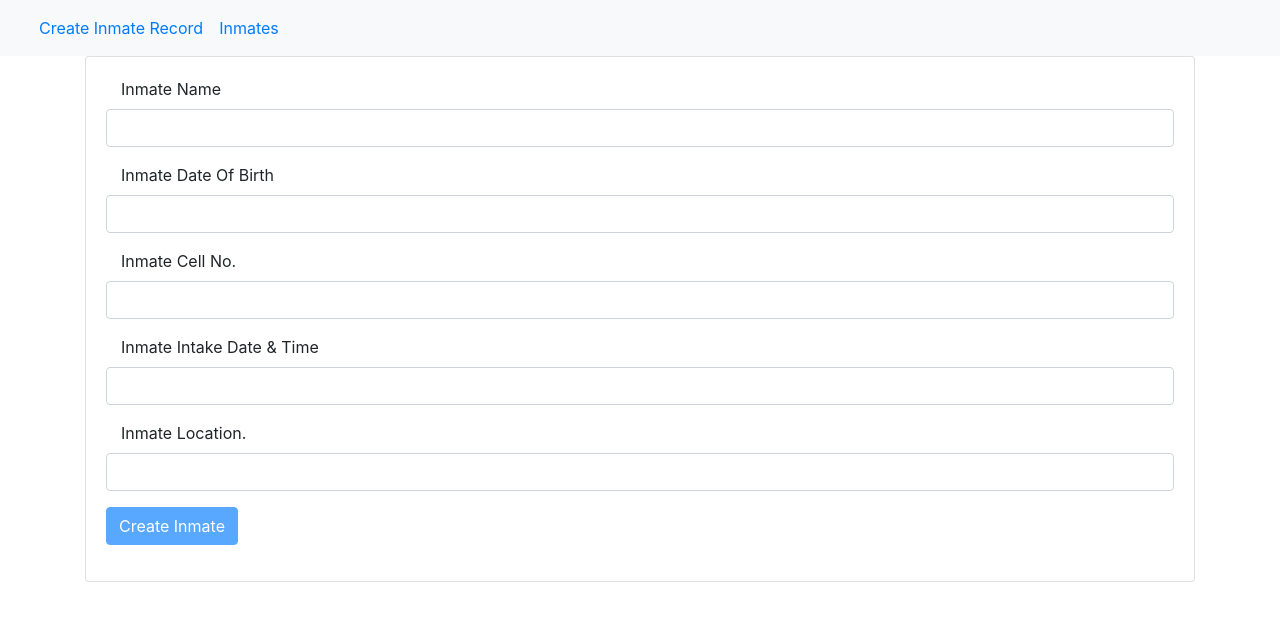
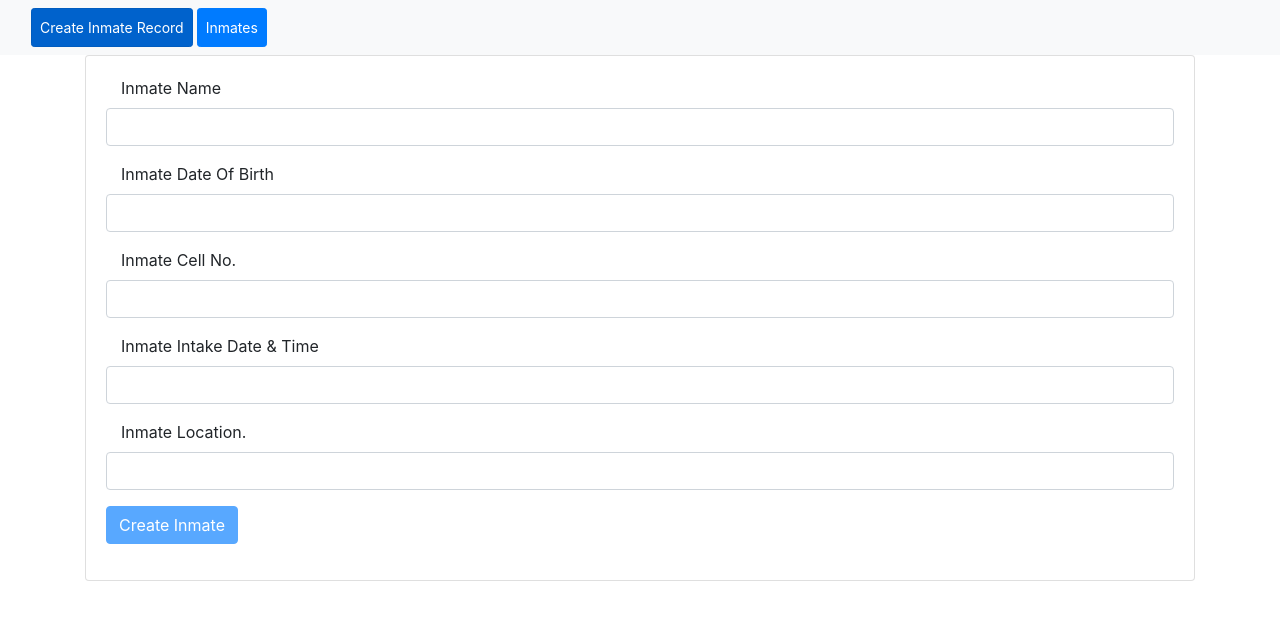
Before and after one commit to richdevelopments/inmate-intake-app, an Angular app: page /inmate/create in a window 1280 px wide. Shown: the top 620 px of the page. Built offline with nearby package versions, Linux system fonts and the light colour scheme.

Commit message:
style: made routerlinks buttons using bootstrap

```diff
--- a/src/app/app.component.html
+++ b/src/app/app.component.html
@@ -3,12 +3,12 @@
   <div class="container-fluid">
     <ul class="navbar-nav">
       <li class="nav-item">
-        <a routerLink="inmate/create" class="nav-link" routerLinkActive="active">
+        <a routerLink="inmate/create" class="nav-link btn btn-sm btn-primary mr-1" routerLinkActive="active">
           Create Inmate Record
         </a>
       </li>
       <li class="nav-item">
-        <a routerLink="inmates" class="nav-link" routerLinkActive="active">
+        <a routerLink="inmates" class="nav-link btn btn-sm btn-primary" routerLinkActive="active">
           Inmates
         </a>
       </li>
```
